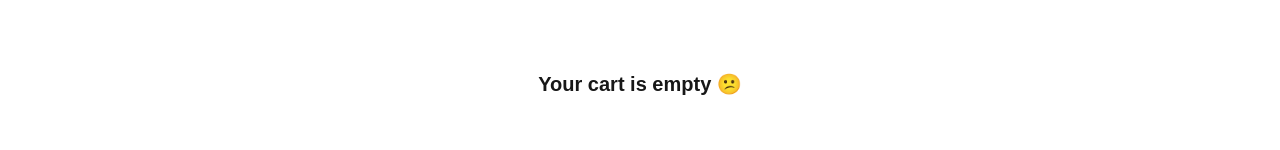
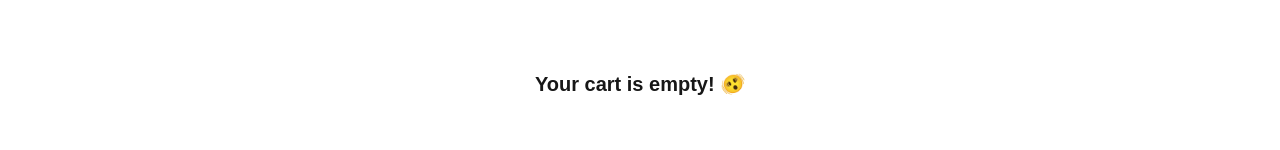
Before and after one commit to imthiyaz-solo/arizon_assesment, a Next.js app: page /cart in a window 1280 px wide. Shown: the part 150-300 px from the top of the page. Built offline with nearby package versions, Linux system fonts and the light colour scheme.

Commit message:
dollar symbol replaced

```diff
--- a/pages/cart.tsx
+++ b/pages/cart.tsx
@@ -46,7 +46,7 @@ const Cart = () => {
     if (cart.length === 0) {
         return (
             <div className='text-center py-20'>
-                <h2 className='text-xl font-semibold'>Your cart is empty 😕</h2>
+                <h2 className='text-xl font-semibold'>Your cart is empty! 🫨</h2>
             </div>
         );
     }
@@ -73,7 +73,7 @@ const Cart = () => {
                                 />
                                 <div className='flex-1'>
                                     <h2 className='font-semibold text-sm md:text-base'>{item.title}</h2>
-                                    <p className='text-gray-600 mt-1'>₹{item.price.toFixed(2)}</p>
+                                    <p className='text-gray-600 mt-1'>${item.price.toFixed(2)}</p>
                                     <div className='flex items-center mt-2 space-x-2'>
                                         <button
                                             onClick={() => decrement(item.id)}
```
